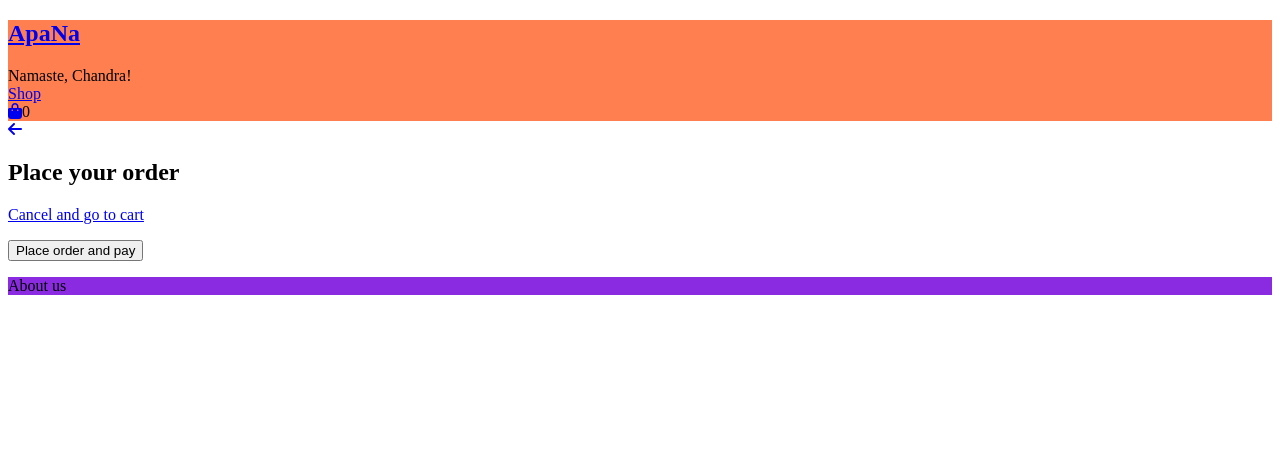
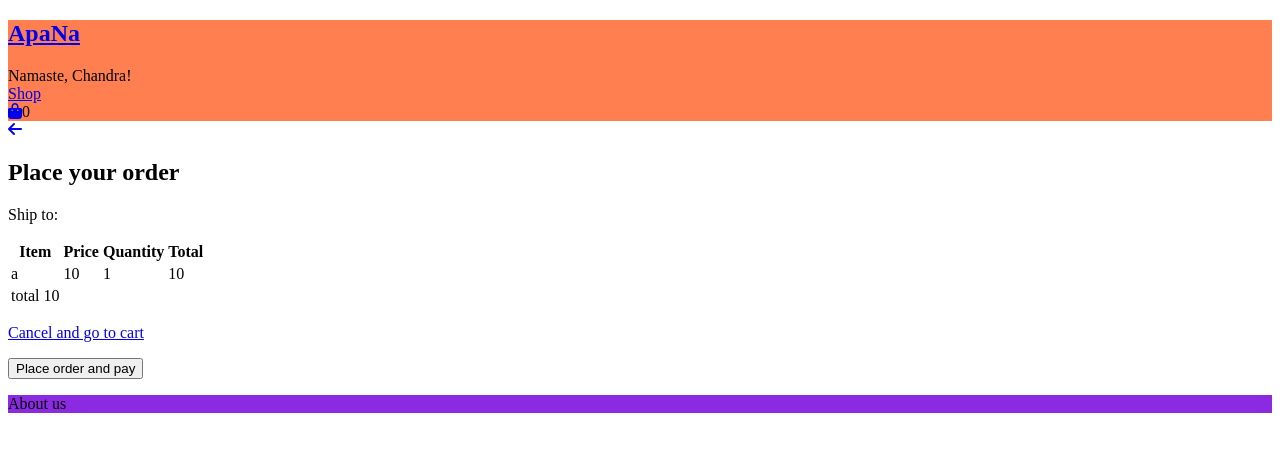
Before and after one commit to CodeSurfer3022/Shopping-cart, a React (Create React App) app: page /placeorder in a window 1280 px wide. Shown: the top 452 px of the page. Built offline with nearby package versions, Linux system fonts and the light colour scheme.

Commit message:
Add order summary

```diff
--- a/src/Components/main components/PlaceOrder.js
+++ b/src/Components/main components/PlaceOrder.js
@@ -1,5 +1,6 @@
 import React from "react";
 import {Link} from "react-router-dom";
+import OrderSummary from "../summary components/OrderSummary";
 
 function PlaceOrder() {
   return (
@@ -8,8 +9,7 @@ function PlaceOrder() {
         <i className="fas fa-arrow-left"></i>
       </Link>
       <h2>Place your order</h2>
-      <div className="orderSummary">
-      </div>
+      <OrderSummary />
       <div className="paymentSummary">
       </div>
       <div className="addressSummary">
--- a/src/Components/summary components/OrderSummary.js
+++ b/src/Components/summary components/OrderSummary.js
@@ -0,0 +1,30 @@
+import React from "react";
+
+function OrderSummary() {
+  return(
+    <div>
+      <p>Ship to: </p>
+      <table>
+        <tbody>
+        <tr>
+          <th>Item</th>
+          <th>Price</th>
+          <th>Quantity</th>
+          <th>Total</th>
+        </tr>
+        <tr>
+          <td>a</td>
+          <td>10</td>
+          <td>1</td>
+          <td>10</td>
+        </tr>
+        <tr>
+          <td>total 10</td>
+        </tr>
+        </tbody>
+      </table>
+    </div>
+  )
+}
+
+export default OrderSummary;
```
Also changed, not shown: src/Components/summary components/AddressSummary.js (+11 -0 lines), src/Components/summary components/ItemsSummary.js (deleted).
